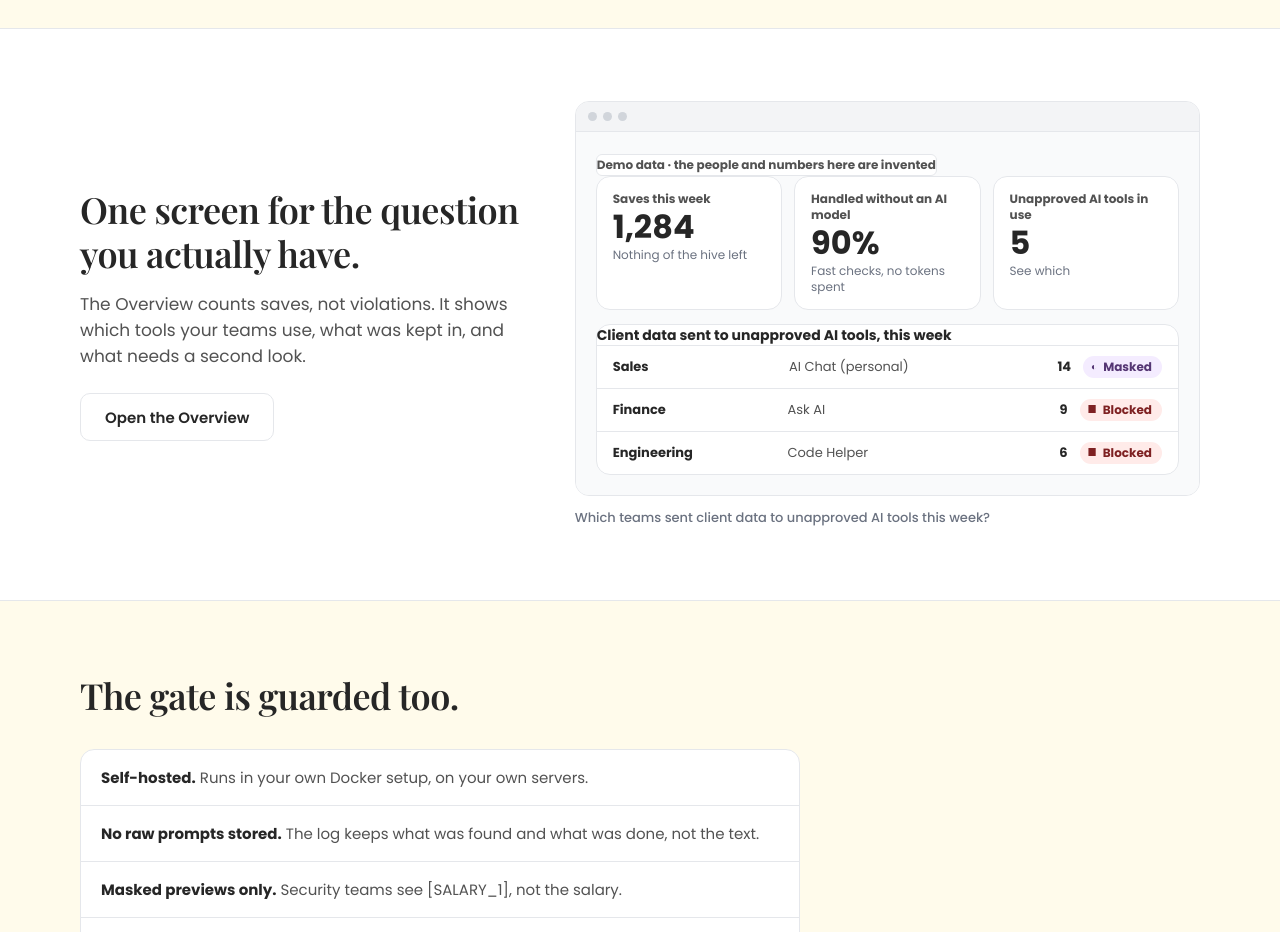
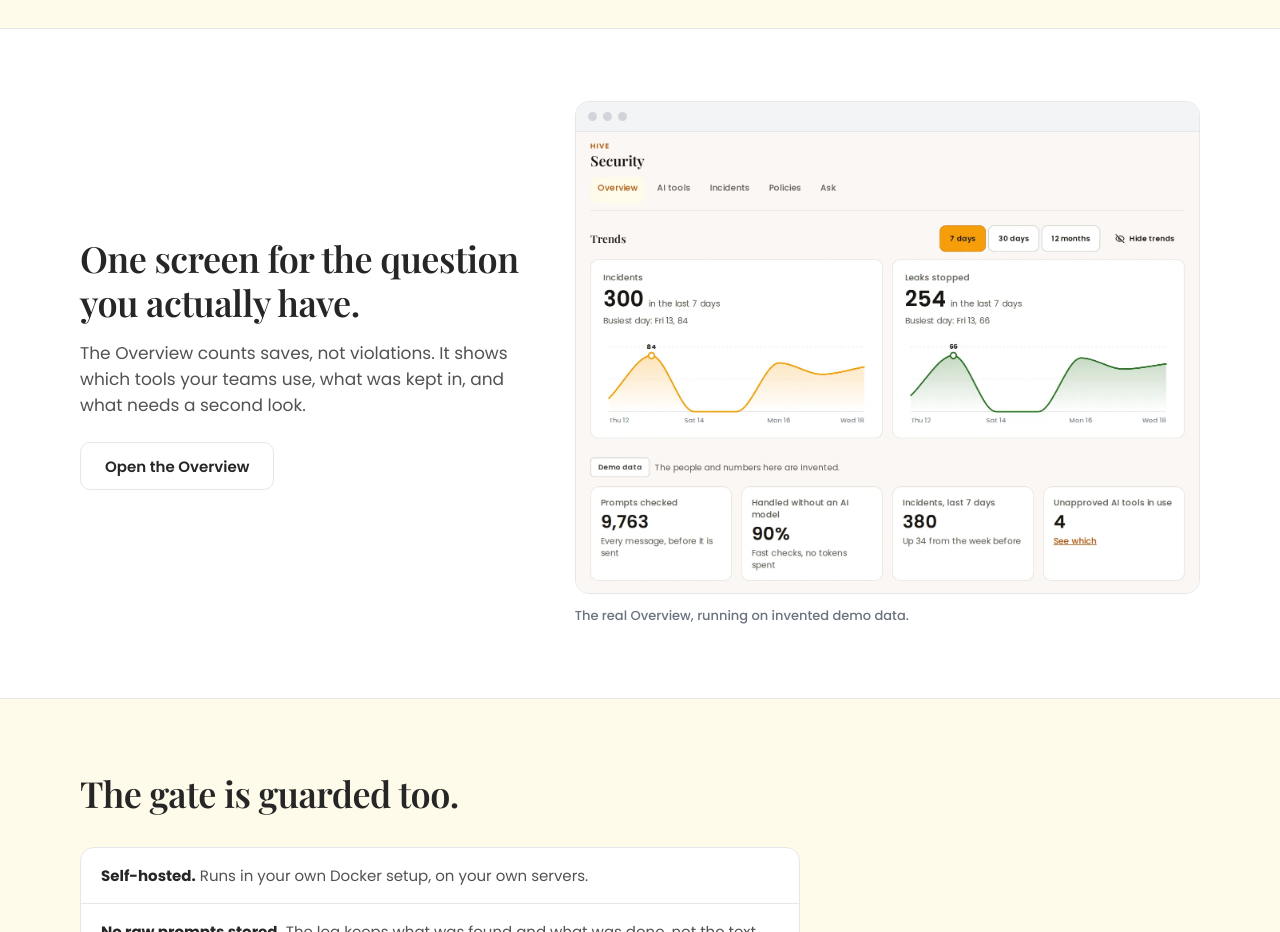
Before and after one commit to alexkoukos/data-dna, a React (Vite) app in the folder web/: page / in a window 1280 px wide. Shown: the part 2380-3312 px from the top of the page. Built offline with nearby package versions, Linux system fonts and the light colour scheme.

Commit message:
Use a real Overview screenshot on the landing page

```diff
--- a/web/src/landing/Landing.tsx
+++ b/web/src/landing/Landing.tsx
@@ -10,7 +10,6 @@ import "./landing.css";
 import { HeroLoop } from "./HeroLoop";
 import { PHASE } from "./loop";
 import { Scaled } from "./Scaled";
-import { OverviewMock } from "./OverviewMock";
 import { Screen } from "./Screen";
 
 
@@ -274,10 +273,16 @@ export default function Landing() {
                     <i />
                     <i />
                   </div>
-                  <OverviewMock />
+                  <img
+                  src="/landing/overview.webp"
+                  width="1560"
+                  height="1155"
+                  loading="lazy"
+                  alt="The Hive Overview: trend charts for incidents and leaks stopped, and counts of prompts checked, share handled without an AI model, incidents and unapproved tools. Demo data."
+                />
                 </div>
                 <figcaption>
-                  Which teams sent client data to unapproved AI tools this week?
+                  The real Overview, running on invented demo data.
                 </figcaption>
               </figure>
             </div>
--- a/web/src/landing/OverviewMock.tsx
+++ /dev/null
@@ -1,45 +0,0 @@
-// A static picture of the security Overview, drawn in Hive colours. Demo data only.
-const KPIS = [
-  { label: "Saves this week", value: "1,284", note: "Nothing of the hive left" },
-  { label: "Handled without an AI model", value: "90%", note: "Fast checks, no tokens spent" },
-  { label: "Unapproved AI tools in use", value: "5", note: "See which" },
-];
-
-const TEAMS = [
-  { team: "Sales", tool: "AI Chat (personal)", count: 14, kind: "mask", word: "Masked" },
-  { team: "Finance", tool: "Ask AI", count: 9, kind: "block", word: "Blocked" },
-  { team: "Engineering", tool: "Code Helper", count: 6, kind: "block", word: "Blocked" },
-] as const;
-
-export function OverviewMock() {
-  return (
-    <div className="ov" role="group" aria-label="Security Overview, demo data">
-      <p className="ov-demo">Demo data · the people and numbers here are invented</p>
-      <div className="ov-kpis">
-        {KPIS.map((k) => (
-          <div key={k.label} className="ov-kpi">
-            <p className="ov-kpi-label">{k.label}</p>
-            <p className="ov-kpi-value">{k.value}</p>
-            <p className="ov-kpi-note">{k.note}</p>
-          </div>
-        ))}
-      </div>
-      <div className="ov-table">
-        <p className="ov-table-head">Client data sent to unapproved AI tools, this week</p>
-        {TEAMS.map((t) => (
-          <div key={t.team} className="ov-row">
-            <span className="ov-team">{t.team}</span>
-            <span className="ov-tool">{t.tool}</span>
-            <span className="ov-count">{t.count}</span>
-            <span className={`chip chip-${t.kind}`}>
-              <span className="chip-icon" aria-hidden="true">
-                {t.kind === "mask" ? "◐" : "■"}
-              </span>
-              {t.word}
-            </span>
-          </div>
-        ))}
-      </div>
-    </div>
-  );
-}
```
Also changed, not shown: web/public/landing/overview.webp (added), 1 other file (tests, documents, lock files or other folders).
